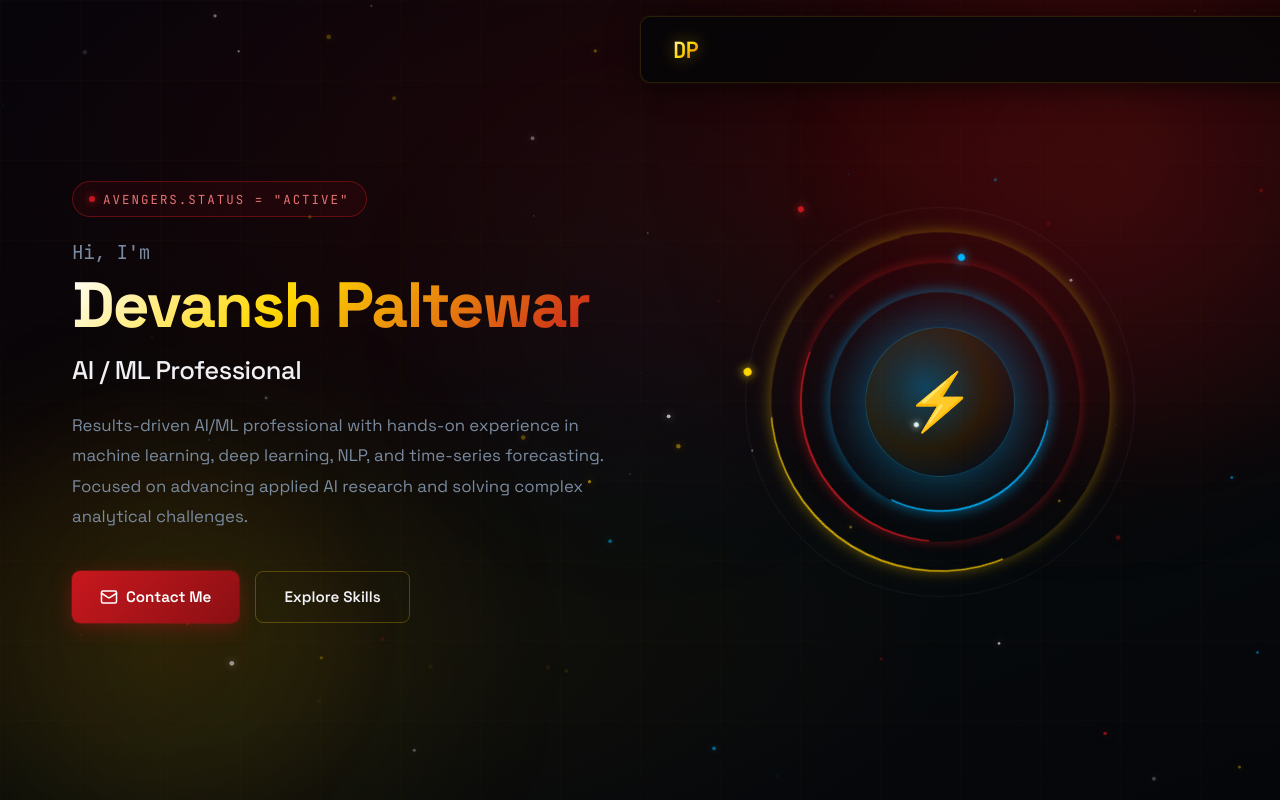
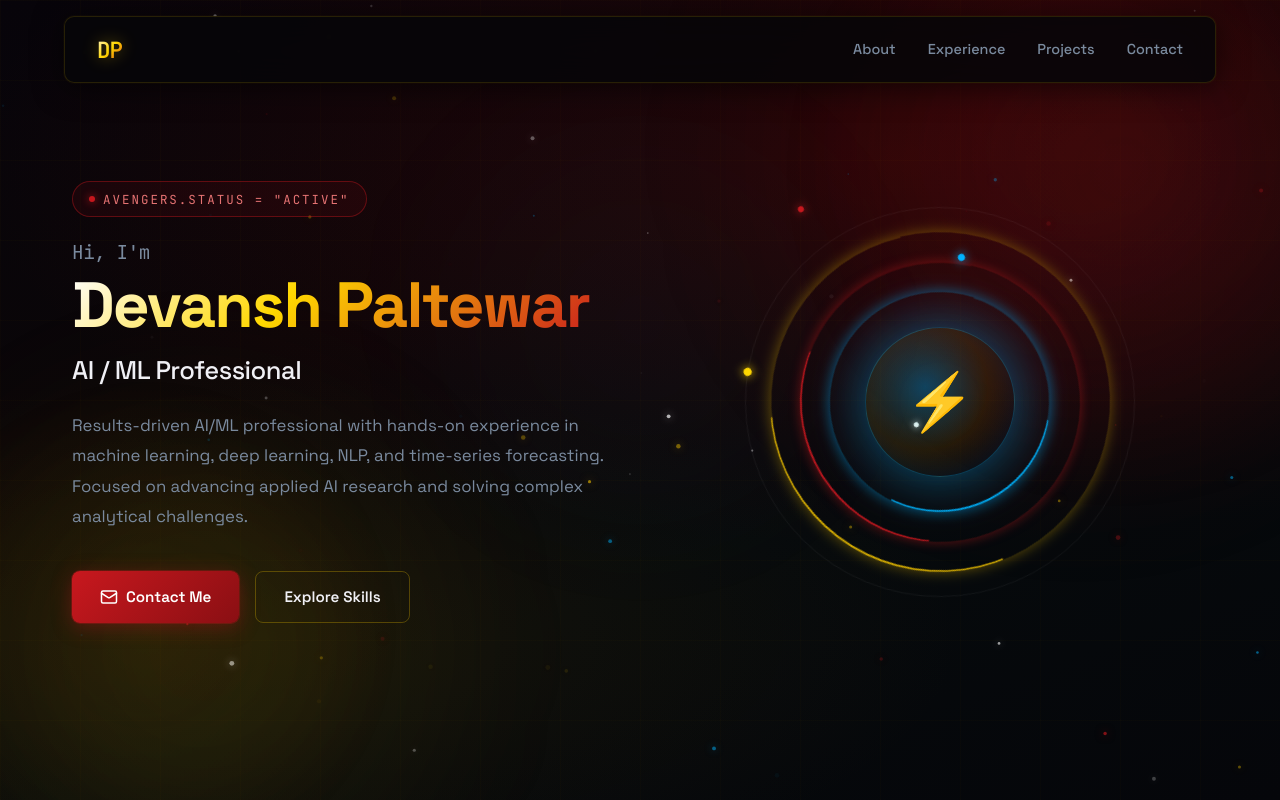
Before and after one commit to DevP-2023/Devansh_Portfolio, a React app: page / in a window 1280 px wide. Shown: the top 800 px of the page. Built offline with nearby package versions, Linux system fonts and the light colour scheme; the HTML template or start-up script is replaced by a standard one.

Commit message:
navigation add

```diff
--- a/src/App.jsx
+++ b/src/App.jsx
@@ -24,13 +24,14 @@
 
       <AnimatePresence>
         {!isLoading && (
+          <>
+            <Background />
+            <Navbar />
             <motion.div
               initial={{ opacity: 0 }}
               animate={{ opacity: 1 }}
               transition={{ duration: 0.6, ease: 'easeOut' }}
             >
-            <Background />
-            <Navbar />
               <main>
                 <Hero />
                 <About />
@@ -40,6 +41,7 @@
                 <Contact />
               </main>
             </motion.div>
+          </>
         )}
       </AnimatePresence>
     </>
--- a/src/components/Navbar.jsx
+++ b/src/components/Navbar.jsx
@@ -6,8 +6,8 @@
   return (
     <motion.nav
       className="navbar glass"
-      initial={{ y: -100, opacity: 0 }}
-      animate={{ y: 0, opacity: 1 }}
+      initial={{ y: -100, x: "-50%", opacity: 0 }}
+      animate={{ y: 0, x: "-50%", opacity: 1 }}
       transition={{ duration: 0.5 }}
     >
       <div className="navbar-container">
```
Lines whose indentation alone changed are shown as unchanged.
